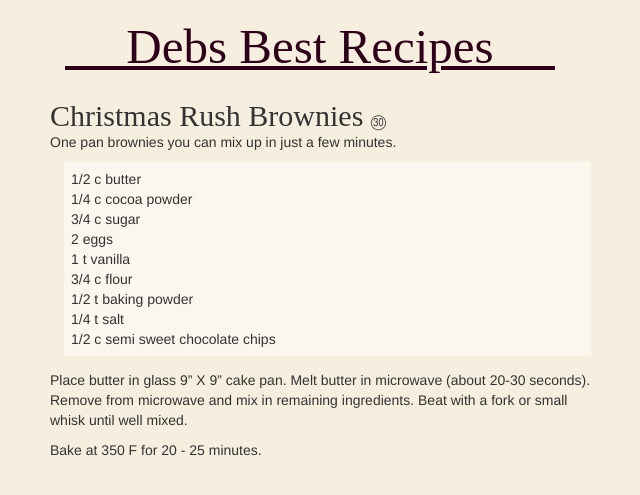
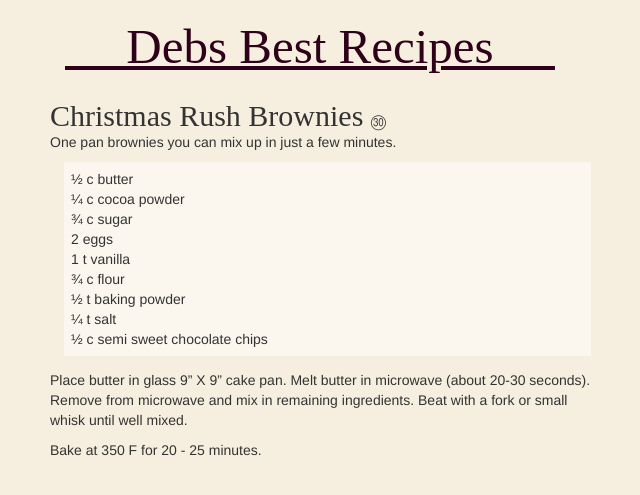
Before and after one commit to JonahBraun/debs-recipes, a Jekyll site: the page built from _posts/2009-08-12-christmas-rush-brownies.md, in a window 1280 px wide. Shown: the top 495 px of the page, without its empty margins (5-645 px from the left). Built offline with Jekyll 4.4.1, drawn with Linux system fonts in a browser that asks for light colours; nearby versions of some CDN libraries; some web fonts are replaced; Markdown is read by kramdown in place of the engine named in the settings.

Commit message:
Update 2009-08-12-christmas-rush-brownies.md

```diff
--- a/_posts/2009-08-12-christmas-rush-brownies.md
+++ b/_posts/2009-08-12-christmas-rush-brownies.md
@@ -6,15 +6,15 @@
 ---
 One pan brownies you can mix up in just a few minutes.
 
-- 1/2 c butter
-- 1/4 c cocoa powder
-- 3/4 c sugar
+- ½ c butter
+- ¼ c cocoa powder
+- ¾ c sugar
 - 2 eggs
 - 1 t vanilla
-- 3/4 c flour
-- 1/2 t baking powder
-- 1/4 t salt
-- 1/2 c semi sweet chocolate chips
+- ¾ c flour
+- ½ t baking powder
+- ¼ t salt
+- ½ c semi sweet chocolate chips
 
 Place butter in glass 9" X 9" cake pan. Melt butter in microwave (about 20-30 seconds). Remove from microwave and mix in remaining ingredients. Beat with a fork or small whisk until well mixed.
 
```
